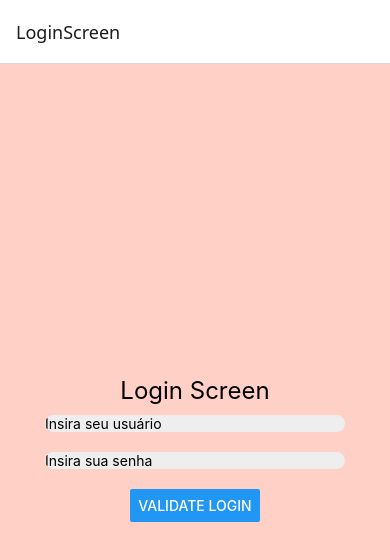
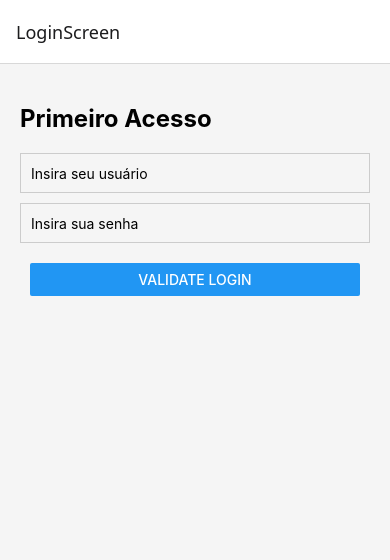
Before and after one commit to Baumzin/MetodoNavegacao, a React Native app in the folder MeuAppDeNavegacao/: screen /LoginScreen in a window 390 px wide. Shown: the top 560 px of the page. Built offline with nearby package versions, Linux system fonts and the light colour scheme.

Commit message:
alteraçoes incompletas sobre Async Storage

```diff
--- a/MeuAppDeNavegacao/src/Logic/Login.js
+++ b/MeuAppDeNavegacao/src/Logic/Login.js
@@ -1,50 +1,50 @@
-import * as React from 'react';
+import { useEffect, useState } from 'react';
 import AsyncStorage from "@react-native-async-storage/async-storage";
 
-export default function ValidarLogin(usuario, senha, navigation ){
-    const [login, setLogin] = useState("");
-    const [logins, setLogins] = useState("");
+export default function verificaLogin() {
+  //criando as chaves que irao verificar o esstado de login
+  const [estaLogado, setEstaLogado] = useState(false);
+  const [jaLogouAntes, setJaLogouAntes] = useState(false);
 
-    //função para salvar os logins no AsyncStorage
-    const salvarLogins = async (loginsArray) => {
+  //criando a funçao que verifica se ja logou antes ou se esta logado
+  useEffect(() => {
+    const verificaLogin = async () => {
       try {
-        await AsyncStorage.setItem('logins', JSON.stringify(loginsArray));
-      } catch (error){
-        console.log("Erro ao efeutar o login: ", error);
+        const estaLogado = await AsyncStorage.getItem("estaLogado");
+        const jaLogouAntes = await AsyncStorage.getItem("jaLogouAntes");
+
+        setEstaLogado(estaLogado === "true")
+        setJaLogouAntes(jaLogouAntes === "true");
+
+      } catch (error) {
+        console.log("Erro ao verificar o login: ", error);
       }
     };
 
-    //função para carregar tarefas ao iniciar o app
-    const carregarLogins = async () => {
-      try {
-        const loginsArmazenados = await AsyncStorage.getItem('logins');
-        if(loginsArmazenados !== null){
-          setTasks(JSON.parse(loginsArmazenados));
-        }
-      } catch(error) {
-        console.log("Erro ao carregar os logins: ", error);
-      }
+    verificaLogin();
+  }, []);
+
+  const login = async (usuario, senha) => {
+    if (usuario === "admin" && senha === "1234") {
+      setEstaLogado(true);
+      setJaLogouAntes(true);
+
+      await AsyncStorage.setItem("estaLogado", "true");
+      await AsyncStorage.setItem("jaLogouAntes", "true");
+
+      return true;
+
+    } else {
+      return false;
     }
+  }
 
-    //função que adiciona um novo login
-    const adicionaLogin = () => {
-      if(task.trim() !== ""){
-        const novosLogins = [...logins, login];
-        setLogins(novosLogins);
-        salvarLogins(novosLogins); //salva a lista atualizada
-        setLogin(""); //limpa o campo de entrada
-      }
-    };
+  const logout = async () => {
+    setEstaLogado(false);
+    await AsyncStorage.setItem("estaLogado", "false");
+  };
 
-    //carrega os logins ao iniciar o aplicativo
-    useEffect(() => {
-      carregarLogins();
-    }, []);
+  return {estaLogado, jaLogouAntes, login, logout};
 
-    if(usuario == "admin" && senha == "1234"){
-        navigation.navigate('HomeScreen');
 
-    }else{
-        alert("Senha ou Usuário Incorretos!");
-    }
 }
--- a/MeuAppDeNavegacao/src/screens/HomeScreen.js
+++ b/MeuAppDeNavegacao/src/screens/HomeScreen.js
@@ -1,8 +1,17 @@
 import React from "react";
-import { View, Text, Button,} from 'react-native';
+import { View, Text, Button, TouchableOpacity} from 'react-native';
 import styles from "./HomeScreenStyle";
+import verificaLogin from "../Logic/Login.js";
 
-export default function HomeScreen ({ navigation }) {
+export default function HomeScreen({ navigation }) {
+    const { logout } = verificaLogin();
+
+    const executaLogout = async () => {
+        await logout();
+        navigation.navigate('LoginScreen');
+    };
+
+
     return (
         <View style={styles.container}>
             <Text style={styles.title}>Home Screen</Text>
@@ -18,6 +27,12 @@ export default function HomeScreen ({ navigation }) {
                     onPress={() => navigation.navigate('ProfileScreen')}
                 />
             </View>
+            <TouchableOpacity
+                style={{ backgroundColor: '#FF3B30', padding: 15, borderRadius: 8, alignItems: 'center' }}
+                onPress={executaLogout}
+            >
+                <Text style={{ color: 'white', fontSize: 16 }}>Sair</Text>
+            </TouchableOpacity>
         </View>
     );
 }
--- a/MeuAppDeNavegacao/src/screens/LoginScreen.js
+++ b/MeuAppDeNavegacao/src/screens/LoginScreen.js
@@ -1,15 +1,34 @@
-import React from "react";
+import React, { useEffect } from "react";
 import { View, Text, Button, TextInput,} from 'react-native';
 import { useState } from "react";
 import styles from './LoginScreenStyle.js';
-import ValidarLogin from "../Logic/Login";
+import verificaLogin from '../Logic/Login.js';
+
 
 export default function LoginScreen({ navigation }){
     const [usuario, setUsuario] = useState('');
     const [senha, setSenha] = useState('');
+    const { login, estaLogado, jaLogouAntes } = verificaLogin();
+
+    useEffect(() => {
+        if(estaLogado){
+            navigation.navigate('HomeScreen');
+        }
+    }, [estaLogado]);
+
+    const executaLogin = async () => {
+        const sucesso = await login(usuario, senha);
+
+        if(sucesso){
+            navigation.navigate('HomeScreen');
+        } else {
+            alert("Erro! Usuário ou senha incorretos");
+        }
+    };
+
     return (
         <View style={styles.container}>
-            <Text style={styles.title}>Login Screen</Text>
+            <Text style={styles.title}>{jaLogouAntes ? 'Login' : 'Primeiro Acesso'}</Text>
             <TextInput
                 style={styles.input}
                 placeholder="Insira seu usuário"
@@ -27,7 +46,7 @@ export default function LoginScreen({ navigation }){
             <View style={styles.buttonContainer}>
                 <Button
                     title="Validate Login"
-                    onPress={() => ValidarLogin(usuario, senha, navigation)}
+                    onPress={ executaLogin() }
                 />
             </View>
         </View>
--- a/MeuAppDeNavegacao/src/screens/LoginScreenStyle.js
+++ b/MeuAppDeNavegacao/src/screens/LoginScreenStyle.js
@@ -5,28 +5,42 @@ const windowWidth = Dimensions.get('window').width;
 const styles = StyleSheet.create({
     container: {
         flex: 1,
-        justifyContent: 'center',
-        alignItems: 'center',
-        backgroundColor: '#ffd0c6', //cor de fundo da tela
+        padding: 20,
+        backgroundColor: '#f5f5f5',
     },
-
-    title: {
-        fontSize: 24,
-        margimBottom: 20,
-    },
-
     buttonContainer: {
         backgroundColor: '#dda0dd', //cor de fundo do botão
         margin: 10,
         with: windowWidth * 0.5, //50% de largura da tela
         borderRadius: 10
     },
-
-    input : {
-        backgroundColor: '#eeeeee',
-        margin: 10,
-        width: 300,
-        borderRadius: 10
+    title: {
+        fontSize: 24,
+        fontWeight: 'bold',
+        marginTop: 20,
+        marginBottom: 20,
+    },
+    input: {
+        height: 40,
+        borderColor: '#cccccc',
+        borderWidth: 1,
+        marginBottom: 10,
+        paddingHorizontal: 10,
+    },
+    loginContainer: {
+        flexDirection: 'row',
+        justifyContent: 'space-between',
+        alignItems: 'center',
+        paddingVertical: 10,
+        borderBottomWidth: 1,
+        borderBottomColor: '#ddd',
+    },
+    textoLogin: {
+        fontSize: 18,
+    },
+    deletarLogin: {
+        color: 'red',
+        fontWeight: 'bold',
     },
 });
 
```
